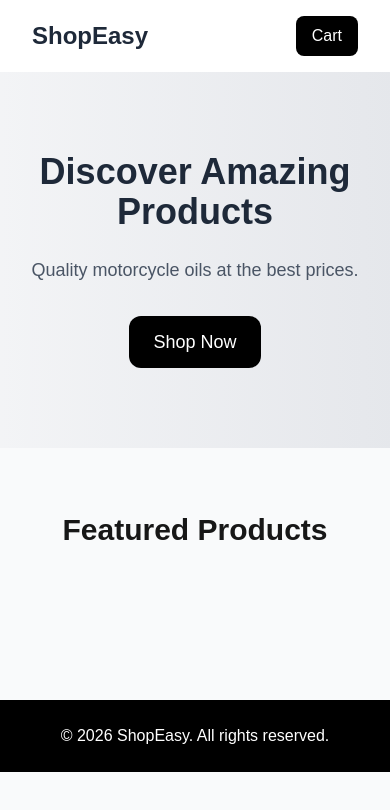
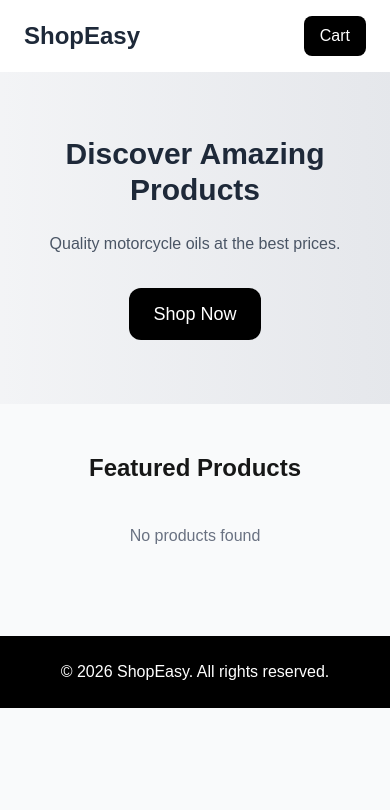
Before and after one commit to istiak2426/simple-ecommerce, a Next.js app: page / in a window 390 px wide. Shown: the top 810 px of the page. Built offline with nearby package versions, Linux system fonts and the light colour scheme.

Commit message:
Refactor Home component layout and remove unused code
Removed commented-out product data and adjusted layout styles for better responsiveness.

```diff
--- a/app/page.tsx
+++ b/app/page.tsx
@@ -9,24 +9,7 @@ interface Product {
   image: string;
 }
 
-
-
-
 export default function Home() {
-  // const products = [
-  //   { id: 1, name: "Flamingo 20W-50", price: "$12", image: "/images/1.jpeg" },
-  //   { id: 2, name: "Flamingo 10W-40", price: "$18", image: "/images/2.jpeg" },
-  //   { id: 3, name: "Engine Oil A", price: "$15", image: "/images/3.jpeg" },
-  //   { id: 4, name: "Engine Oil B", price: "$16", image: "/images/4.jpeg" },
-  //   { id: 5, name: "Engine Oil C", price: "$20", image: "/images/5.jpeg" },
-  //   { id: 6, name: "Engine Oil D", price: "$22", image: "/images/6.jpeg" },
-  //   { id: 7, name: "Engine Oil E", price: "$19", image: "/images/7.jpeg" },
-  //   { id: 8, name: "Engine Oil F", price: "$25", image: "/images/8.jpeg" },
-  //   { id: 9, name: "Engine Oil G", price: "$17", image: "/images/9.jpeg" },
-  //   { id: 10, name: "Engine Oil H", price: "$21", image: "/images/10.jpeg" },
-  // ];
-
-
   const [products, setProducts] = useState<Product[]>([]);
 
   useEffect(() => {
@@ -36,20 +19,26 @@ export default function Home() {
     }
   }, []);
 
-
-
-
   return (
     <main className="min-h-screen bg-gray-50">
 
       {/* Navbar */}
-      <nav className="flex justify-between items-center px-8 py-4 bg-white shadow-md">
-        <h1 className="text-2xl font-bold text-gray-800">ShopEasy</h1>
+      <nav className="flex justify-between items-center px-6 md:px-8 py-4 bg-white shadow-md">
+        <h1 className="text-2xl font-bold text-gray-800">
+          ShopEasy
+        </h1>
 
+        {/* Desktop Menu */}
         <div className="space-x-6 hidden md:block">
-          <a href="#" className="text-gray-600 hover:text-black">Home</a>
-          <a href="#" className="text-gray-600 hover:text-black">Products</a>
-          <a href="#" className="text-gray-600 hover:text-black">Contact</a>
+          <a href="#" className="text-gray-600 hover:text-black">
+            Home
+          </a>
+          <a href="#" className="text-gray-600 hover:text-black">
+            Products
+          </a>
+          <a href="#" className="text-gray-600 hover:text-black">
+            Contact
+          </a>
         </div>
 
         <button className="bg-black text-white px-4 py-2 rounded-lg hover:bg-gray-800">
@@ -58,12 +47,12 @@ export default function Home() {
       </nav>
 
       {/* Hero Section */}
-      <section className="text-center py-20 px-6 bg-gradient-to-r from-gray-100 to-gray-200">
-        <h2 className="text-4xl md:text-6xl font-bold text-gray-800 mb-6">
+      <section className="text-center py-16 md:py-20 px-6 bg-gradient-to-r from-gray-100 to-gray-200">
+        <h2 className="text-3xl md:text-6xl font-bold text-gray-800 mb-6">
           Discover Amazing Products
         </h2>
 
-        <p className="text-gray-600 text-lg mb-8">
+        <p className="text-gray-600 text-base md:text-lg mb-8">
           Quality motorcycle oils at the best prices.
         </p>
 
@@ -73,12 +62,18 @@ export default function Home() {
       </section>
 
       {/* Product Section */}
-      <section className="px-8 py-16">
-        <h3 className="text-3xl font-bold text-center mb-12">
+      <section className="px-6 md:px-8 py-12 md:py-16">
+        <h3 className="text-2xl md:text-3xl font-bold text-center mb-10 md:mb-12">
           Featured Products
         </h3>
 
-        <div className="grid grid-cols-1 sm:grid-cols-2 md:grid-cols-3 lg:grid-cols-4 gap-10">
+        <div className="grid grid-cols-1 sm:grid-cols-2 md:grid-cols-3 lg:grid-cols-4 gap-8 md:gap-10">
+          {products.length === 0 && (
+            <p className="text-center text-gray-500 col-span-full">
+              No products found
+            </p>
+          )}
+
           {products.map((product) => (
             <div
               key={product.id}
@@ -87,15 +82,15 @@ export default function Home() {
               <img
                 src={product.image}
                 alt={product.name}
-                className="w-full h-64 object-cover"
+                className="w-full h-56 md:h-64 object-cover"
               />
 
-              <div className="p-6 text-center">
-                <h4 className="text-xl font-semibold mb-2">
+              <div className="p-5 md:p-6 text-center">
+                <h4 className="text-lg md:text-xl font-semibold mb-2">
                   {product.name}
                 </h4>
 
-                <p className="text-gray-600 mb-4">
+                <p className="text-gray-700 mb-4 text-base md:text-lg">
                   {product.price}
                 </p>
 
```
